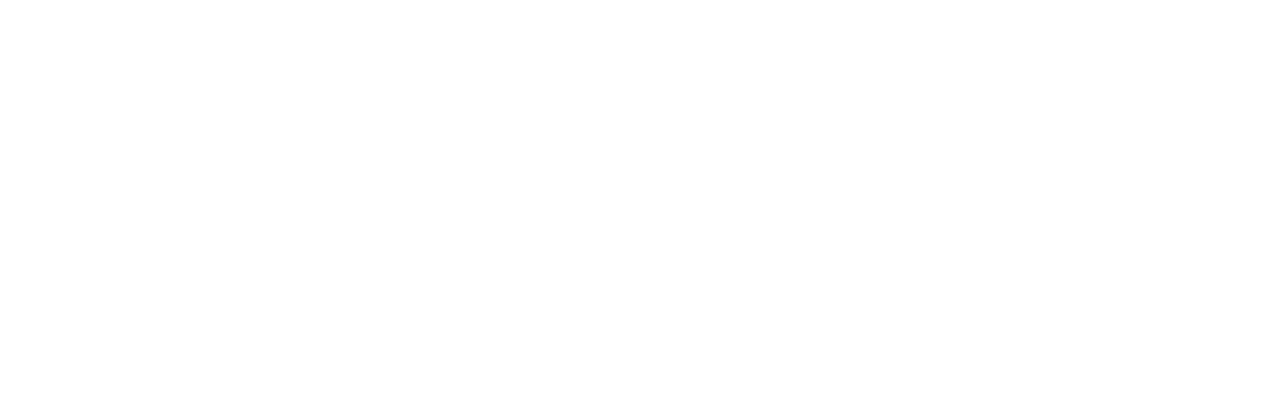
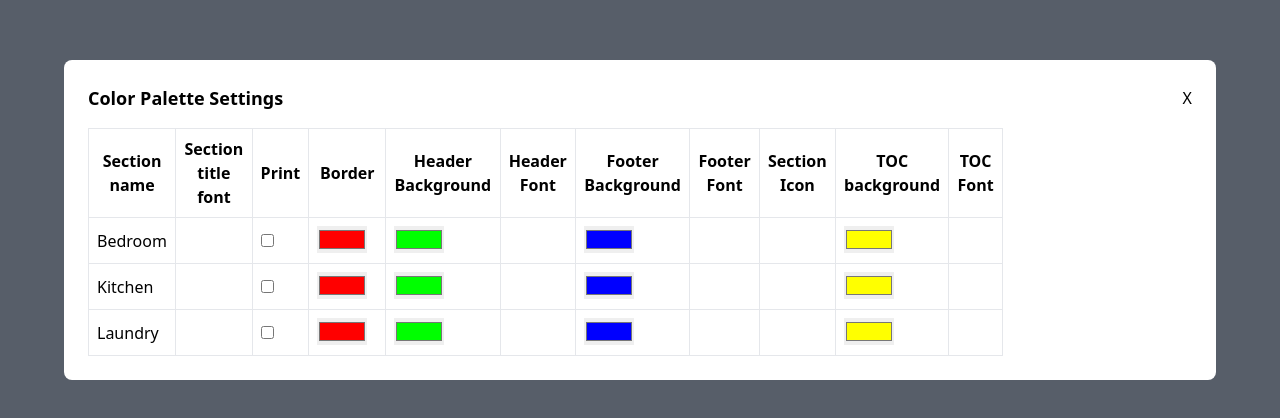
Before and after one commit to akashkendre1298/mj, a React (Create React App) app: page /colorpalet in a window 1280 px wide. Before the commit this address had no page. Shown: the part 180-598 px from the top of the page. Built offline with nearby package versions, Linux system fonts and the light colour scheme.

Commit message:
build(deps): update package-lock.json, package.json, main.js and App.js

```diff
--- a/package.json
+++ b/package.json
@@ -11,6 +11,7 @@
     "cross-env": "^7.0.3",
     "postcss": "^8.4.33",
     "react": "^18.2.0",
+    "react-color": "^2.19.3",
     "react-dom": "^18.2.0",
     "react-icons": "^4.12.0",
     "react-router-dom": "^6.21.1",
--- a/public/main.js
+++ b/public/main.js
@@ -1,5 +1,5 @@
 const { app, BrowserWindow, Menu } = require("electron/main");
-const { app, BrowserWindow } = require("electron/main");
+
 const path = require("node:path");
 
 let isMac = process.platform == "darwin";
--- a/src/App.js
+++ b/src/App.js
@@ -5,13 +5,15 @@
 import ClientInfo from "./component/ClientInfo/ClientInfo";
 // import Panel1 from "./component/Panel/Panel1"
 import Footer from "./component/Footer/Footer";
+import ColorPalet from './component/ColorPalet/ColorPalet';
 function App() {
   return (
     <BrowserRouter>
       <Routes>
-        <Route path="/" element={<ClientInfo />}></Route>
+        {/* <Route path="/" element={<ClientInfo />}></Route> */}
         {/* <Route path="/" element={<Panel1 />}></Route> */}
         <Route path="/" element={<Footer />}></Route>
+        <Route path="/colorpalet" element={<ColorPalet />}></Route>
       </Routes>
     </BrowserRouter>
   );
--- /dev/null
+++ b/src/component/ColorPalet/ColorPalet.js
@@ -0,0 +1,136 @@
+import React, { useState } from 'react';
+import { SketchPicker } from 'react-color';
+
+const ColorPalette = () => {
+    const [rowColors, setRowColors] = useState([
+        { id: 1, border: '#ff0000', headerBackground: '#00ff00', footerBackground: '#0000ff', tocBackground: '#ffff00' },
+        { id: 2, border: '#ff0000', headerBackground: '#00ff00', footerBackground: '#0000ff', tocBackground: '#ffff00' },
+        { id: 3, border: '#ff0000', headerBackground: '#00ff00', footerBackground: '#0000ff', tocBackground: '#ffff00' },
+        // Add more rows as needed
+    ]);
+
+    const handleColorChange = (id, column, color) => {
+        setRowColors((prevColors) =>
+            prevColors.map((row) => (row.id === id ? { ...row, [column]: color } : row))
+        );
+    };
+
+    const handleClose = () => {
+        // Handle close logic here
+    };
+
+    const dummyData = [
+        { id: 1, sectionName: 'Bedroom', sectionTitleFont: '', headerFont: '', footerFont: '', sectionIcon: '', tocFont: '' },
+        { id: 2, sectionName: 'Kitchen', sectionTitleFont: '', headerFont: '', footerFont: '', sectionIcon: '', tocFont: '' },
+        { id: 3, sectionName: 'Laundry', sectionTitleFont: '', headerFont: '', footerFont: '', sectionIcon: '', tocFont: '' },
+        // Add more dummy data as needed
+    ];
+
+    return (
+        <div className="fixed inset-0 flex items-center justify-center bg-gray-800 bg-opacity-75">
+            <div className="bg-white p-6 rounded-lg" style={{ width: '90%' }}>
+                <div className="flex justify-between items-center mb-4">
+                    <span className="text-lg font-bold">Color Palette Settings</span>
+                    <span className="cursor-pointer" onClick={handleClose}>
+                        X
+                    </span>
+                </div>
+                <div className="flex">
+                    <div className=" ">
+                        <table className="w-full border-collapse" style={{ width: '100%' }}>
+                            <thead>
+                                <tr>
+                                    <th className="border p-2" >Section name</th>
+                                    <th className="border p-2" >Section title font</th>
+                                    <th className="border p-2">Print</th>
+                                    <th className="border p-2 color-column" >Border</th>
+                                    <th className="border p-2 color-column" >Header Background</th>
+                                    {/* <th className="border p-2" >Header Font</th> */}
+                                    <th className='border p-2'>Header Font</th>
+                                    <th className="border p-2 color-column" >Footer Background</th>
+                                    <th className="border p-2 ">Footer Font</th>
+                                    <th className="border p-2" >Section Icon</th>
+                                    <th className="border p-2 color-column" >TOC background</th>
+                                    <th className="border p-2" >TOC Font</th>
+
+                                </tr>
+                            </thead>
+                            <tbody>
+                                {dummyData.map((data, index) => (
+                                    <tr key={index}>
+                                        <td className="border p-2" >{data.sectionName}</td>
+                                        {/* <td className="border p-2" >
+                                            <input type="text" value={data.sectionTitleFont} onChange={(e) => { }} />
+                                        </td> */}
+                                        <td className='border p-2'></td>
+                                        <td className="border p-2" >
+                                            <input type="checkbox" checked={data.print} onChange={() => {/* Handle change */ }} />
+                                        </td>
+                                        <td className="border p-2" >
+                                            <input
+                                                type="color"
+                                                id={`border_color_${index}`}
+                                                name={`border_color_${index}`}
+                                                value={rowColors[index].border}
+                                                onChange={(e) => handleColorChange(data.id, 'border', e.target.value)}
+                                            />
+                                        </td>
+                                        <td className="border p-2" >
+                                            <input
+                                                type="color"
+                                                id={`header_bg_color_${index}`}
+                                                name={`header_bg_color_${index}`}
+                                                value={rowColors[index].headerBackground}
+                                                onChange={(e) => handleColorChange(data.id, 'headerBackground', e.target.value)}
+                                            />
+                                        </td>
+                                        {/* <td className="border p-2" >
+                                            <input type="text" value={data.headerFont} onChange={(e) => {}} />
+                                        </td> */}
+                                        <td className='border p-2'></td>
+                                        <td className="border p-2" >
+                                            <input
+                                                type="color"
+                                                id={`footer_bg_color_${index}`}
+                                                name={`footer_bg_color_${index}`}
+                                                value={rowColors[index].footerBackground}
+                                                onChange={(e) => handleColorChange(data.id, 'footerBackground', e.target.value)}
+                                            />
+                                        </td>
+                                        {/* <td className="border p-2" >
+                                            <input type="text" value={data.footerFont} onChange={(e) => { }} />
+                                        </td> */}
+                                        {/* footer font  */}
+                                        <td className='border p-2'></td>
+                                        {/* <td className="border p-2" >
+                                            <input type="text" value={data.sectionIcon} onChange={(e) => {}} />
+                                        </td> */}
+                                        <td className='border p-2'></td>
+                                        <td className="border p-2" >
+                                            <input
+                                                type="color"
+                                                id={`toc_bg_color_${index}`}
+                                                name={`toc_bg_color_${index}`}
+                                                value={rowColors[index].tocBackground}
+                                                onChange={(e) => handleColorChange(data.id, 'tocBackground', e.target.value)}
+                                            />
+                                        </td>
+                                        {/* <td className="border p-2">
+                                            <input type="text" value={data.tocFont} onChange={(e) => { }} />
+                                        </td> */}
+                                        <td className='border p-2'></td>
+                                    </tr>
+                                ))}
+                            </tbody>
+                        </table>
+                    </div>
+                    <div className="w-1/4">
+                        {/* Add any content for the 1/4 width box */}
+                    </div>
+                </div>
+            </div>
+        </div >
+    );
+};
+
+export default ColorPalette;
```
Also changed, not shown: 1 other file (tests, documents, lock files or other folders).
